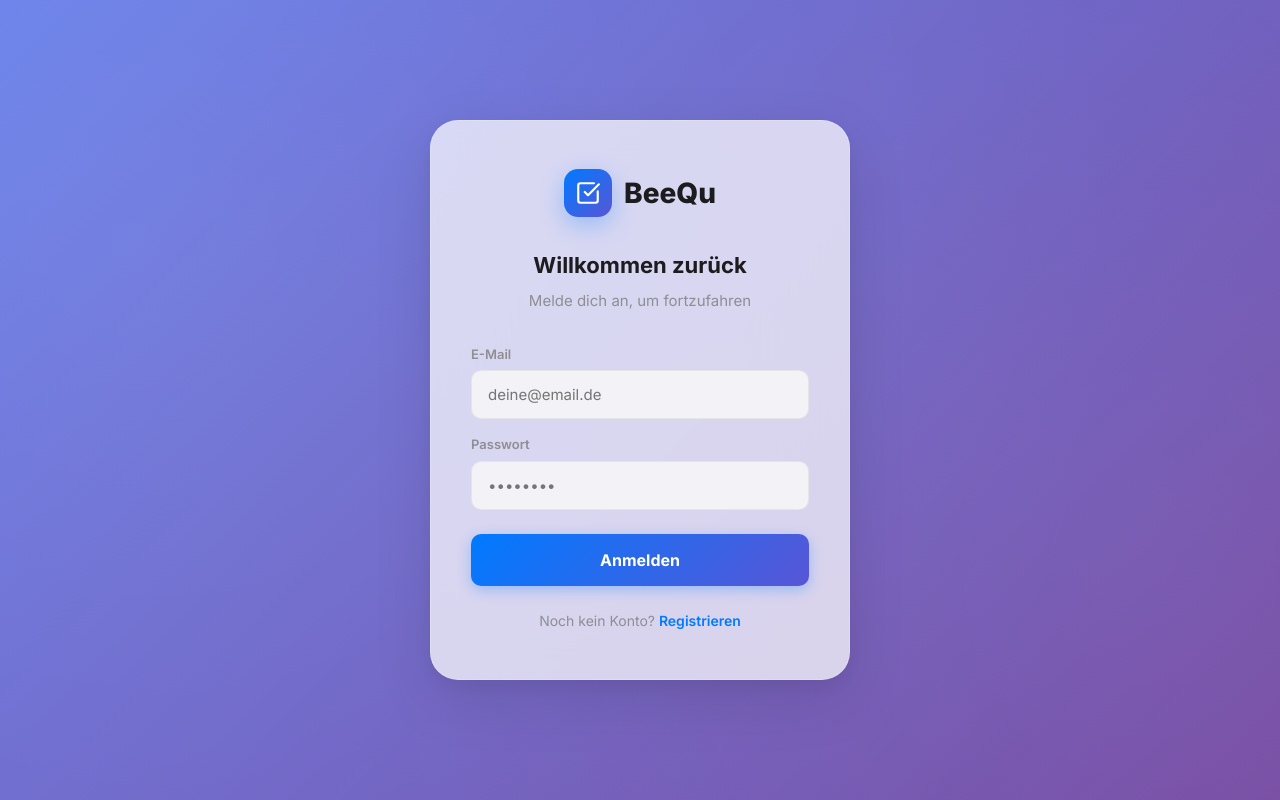
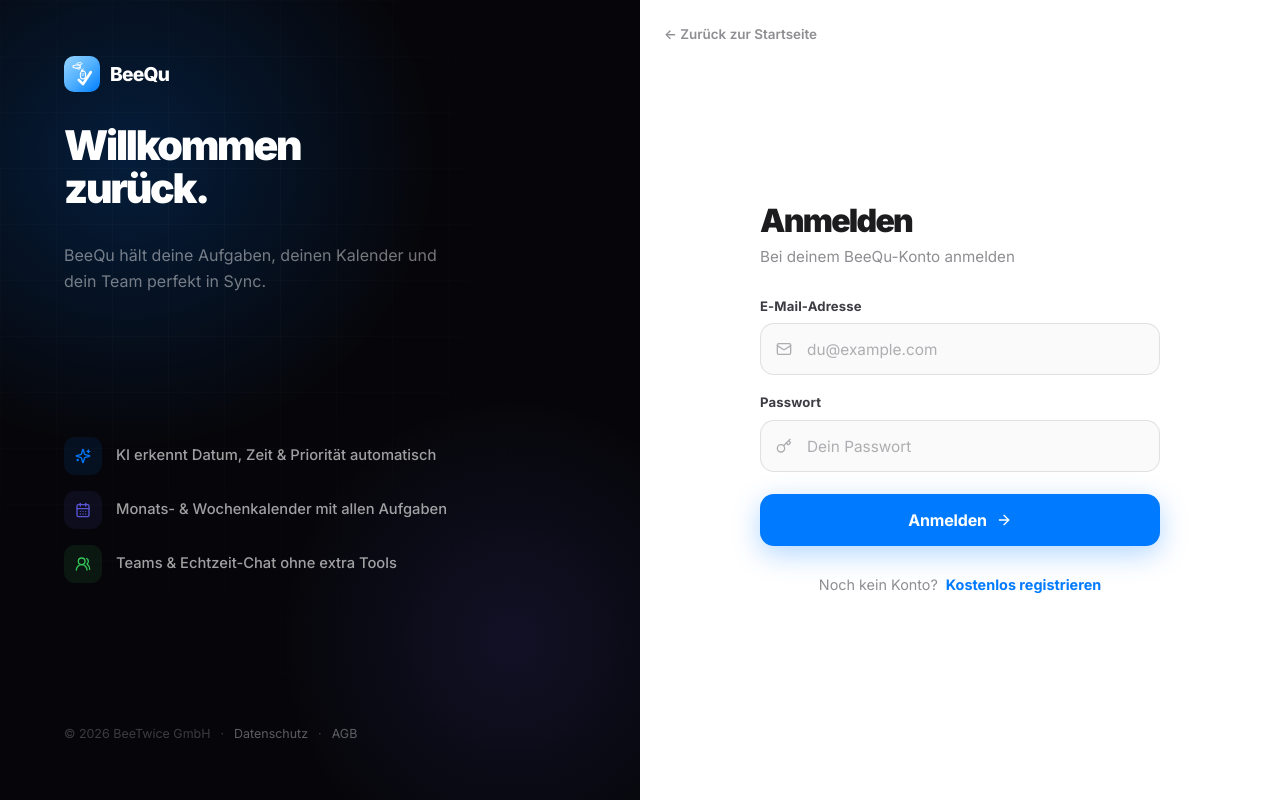
Before and after one commit to monzasiz1/todo, a React (Vite) app in the folder frontend/: page /login in a window 1280 px wide. Built offline with nearby package versions, Linux system fonts and the light colour scheme.

Commit message:
Add files via upload

```diff
--- a/frontend/src/pages/Login.jsx
+++ b/frontend/src/pages/Login.jsx
@@ -2,10 +2,12 @@ import { useState } from 'react';
 import { Link, useNavigate } from 'react-router-dom';
 import { useAuthStore } from '../store/authStore';
 import { motion } from 'framer-motion';
-import { CheckSquare, Mail, Lock } from 'lucide-react';
+import { AlertCircle, ArrowRight, CalendarDays, Key, Mail, Sparkles, UsersRound } from 'lucide-react';
+
+const ease = [0.25, 0.46, 0.45, 0.94];
 
 export default function Login() {
-  const [email, setEmail] = useState('');
+  const [email, setEmail]       = useState('');
   const [password, setPassword] = useState('');
   const { login, loading, error, clearError } = useAuthStore();
   const navigate = useNavigate();
@@ -18,75 +20,129 @@ export default function Login() {
   };
 
   return (
-    <div className="auth-page">
-      <motion.div
-        className="auth-card"
-        initial={{ opacity: 0, scale: 0.95, y: 20 }}
-        animate={{ opacity: 1, scale: 1, y: 0 }}
-        transition={{ duration: 0.5, ease: [0.25, 0.46, 0.45, 0.94] }}
-      >
-        <div className="auth-logo">
-          <div className="auth-logo-icon">
-            <CheckSquare size={26} />
-          </div>
-          <h1>BeeQu</h1>
+    <div className="bq-auth-page">
+
+      {/* ── Left: dark branded panel ── */}
+      <div className="bq-auth-brand">
+        <div className="bq-auth-brand-top">
+          <Link to="/landing" className="bq-auth-logo">
+            <img src="/icons/icon.svg" alt="BeeQu" />
+            <span>BeeQu</span>
+          </Link>
+
+          <h2 className="bq-auth-brand-headline">Willkommen{'\n'}zurück.</h2>
+
+          <p className="bq-auth-brand-sub">
+            BeeQu hält deine Aufgaben, deinen Kalender und dein Team perfekt in Sync.
+          </p>
         </div>
 
-        <h2 className="auth-title">Willkommen zurück</h2>
-        <p className="auth-subtitle">Melde dich an, um fortzufahren</p>
+        <div className="bq-auth-features">
+          {[
+            { icon: Sparkles,     color: '#007AFF', text: 'KI erkennt Datum, Zeit & Priorität automatisch' },
+            { icon: CalendarDays, color: '#5856D6', text: 'Monats- & Wochenkalender mit allen Aufgaben' },
+            { icon: UsersRound,   color: '#34C759', text: 'Teams & Echtzeit-Chat ohne extra Tools' },
+          ].map(({ icon: Icon, color, text }) => (
+            <div key={text} className="bq-auth-feature">
+              <div className="bq-auth-feature-icon" style={{ background: `${color}18`, color }}>
+                <Icon size={16} />
+              </div>
+              <span>{text}</span>
+            </div>
+          ))}
+        </div>
+
+        <div className="bq-auth-brand-footer">
+          <span>© 2026 BeeTwice GmbH</span>
+          <span>·</span>
+          <a href="#">Datenschutz</a>
+          <span>·</span>
+          <a href="#">AGB</a>
+        </div>
+      </div>
+
+      {/* ── Right: form panel ── */}
+      <div className="bq-auth-form-panel">
+        <Link to="/landing" className="bq-auth-back">
+          ← Zurück zur Startseite
+        </Link>
+
+        <motion.div
+          className="bq-auth-form-inner"
+          initial={{ opacity: 0, y: 20 }}
+          animate={{ opacity: 1, y: 0 }}
+          transition={{ duration: 0.42, ease }}
+        >
+          {/* Mobile-only logo */}
+          <div className="bq-auth-mobile-logo">
+            <img src="/icons/icon.svg" alt="BeeQu" />
+            <span>BeeQu</span>
+          </div>
+
+          <div className="bq-auth-form-head">
+            <h1>Anmelden</h1>
+            <p>Bei deinem BeeQu-Konto anmelden</p>
+          </div>
 
           {error && (
             <motion.div
-            className="auth-error"
-            initial={{ opacity: 0, y: -10 }}
+              className="bq-auth-error"
+              initial={{ opacity: 0, y: -8 }}
               animate={{ opacity: 1, y: 0 }}
             >
-            {error}
+              <AlertCircle size={15} />
+              <span>{error}</span>
             </motion.div>
           )}
 
-        <form className="auth-form" onSubmit={handleSubmit}>
-          <div className="auth-field">
-            <label>E-Mail</label>
+          <form className="bq-auth-form" onSubmit={handleSubmit}>
+            <div className="bq-field">
+              <label htmlFor="email">E-Mail-Adresse</label>
+              <div className="bq-input-wrap">
+                <Mail size={16} className="bq-input-icon" />
                 <input
+                  id="email"
                   type="email"
-              placeholder="deine@email.de"
+                  placeholder="du@example.com"
                   value={email}
                   onChange={(e) => setEmail(e.target.value)}
                   required
                   autoComplete="email"
                 />
               </div>
+            </div>
 
-          <div className="auth-field">
-            <label>Passwort</label>
+            <div className="bq-field">
+              <label htmlFor="password">Passwort</label>
+              <div className="bq-input-wrap">
+                <Key size={16} className="bq-input-icon" />
                 <input
+                  id="password"
                   type="password"
-              placeholder="••••••••"
+                  placeholder="Dein Passwort"
                   value={password}
                   onChange={(e) => setPassword(e.target.value)}
                   required
-              minLength={6}
                   autoComplete="current-password"
                 />
               </div>
+            </div>
 
-          <button type="submit" className="auth-submit" disabled={loading}>
-            {loading ? (
-              <span style={{ display: 'flex', alignItems: 'center', justifyContent: 'center', gap: 8 }}>
-                <span className="spinner" /> Anmelden...
-              </span>
-            ) : (
-              'Anmelden'
-            )}
+            <button type="submit" className="bq-auth-submit" disabled={loading}>
+              {loading
+                ? <span className="bq-auth-spinner" />
+                : <> Anmelden <ArrowRight size={16} /> </>
+              }
             </button>
           </form>
 
-        <p className="auth-switch">
-          Noch kein Konto?{' '}
-          <Link to="/register">Registrieren</Link>
-        </p>
+          <div className="bq-auth-switch">
+            <span>Noch kein Konto?</span>
+            <Link to="/register">Kostenlos registrieren</Link>
+          </div>
         </motion.div>
+      </div>
+
     </div>
   );
 }
--- a/frontend/src/pages/Register.jsx
+++ b/frontend/src/pages/Register.jsx
@@ -2,11 +2,13 @@ import { useState } from 'react';
 import { Link, useNavigate } from 'react-router-dom';
 import { useAuthStore } from '../store/authStore';
 import { motion } from 'framer-motion';
-import { CheckSquare } from 'lucide-react';
+import { AlertCircle, ArrowRight, CalendarDays, Key, Mail, Sparkles, User, UsersRound } from 'lucide-react';
+
+const ease = [0.25, 0.46, 0.45, 0.94];
 
 export default function Register() {
-  const [name, setName] = useState('');
-  const [email, setEmail] = useState('');
+  const [name, setName]         = useState('');
+  const [email, setEmail]       = useState('');
   const [password, setPassword] = useState('');
   const { register, loading, error, clearError } = useAuthStore();
   const navigate = useNavigate();
@@ -19,37 +21,88 @@ export default function Register() {
   };
 
   return (
-    <div className="auth-page">
-      <motion.div
-        className="auth-card"
-        initial={{ opacity: 0, scale: 0.95, y: 20 }}
-        animate={{ opacity: 1, scale: 1, y: 0 }}
-        transition={{ duration: 0.5, ease: [0.25, 0.46, 0.45, 0.94] }}
-      >
-        <div className="auth-logo">
-          <div className="auth-logo-icon">
-            <CheckSquare size={26} />
-          </div>
-          <h1>BeeQu</h1>
+    <div className="bq-auth-page">
+
+      {/* ── Left: dark branded panel ── */}
+      <div className="bq-auth-brand">
+        <div className="bq-auth-brand-top">
+          <Link to="/landing" className="bq-auth-logo">
+            <img src="/icons/icon.svg" alt="BeeQu" />
+            <span>BeeQu</span>
+          </Link>
+
+          <h2 className="bq-auth-brand-headline">{'Kostenlos starten.\nIn 30 Sekunden.'}</h2>
+
+          <p className="bq-auth-brand-sub">
+            Tasks, Kalender und KI-Assistent — alles in einer App von BeeTwice. Keine Kreditkarte nötig.
+          </p>
         </div>
 
-        <h2 className="auth-title">Konto erstellen</h2>
-        <p className="auth-subtitle">Starte jetzt mit deinem KI-Assistenten</p>
+        <div className="bq-auth-features">
+          {[
+            { icon: Sparkles,     color: '#007AFF', text: 'KI erkennt Datum, Zeit & Priorität automatisch' },
+            { icon: CalendarDays, color: '#5856D6', text: 'Monats- & Wochenkalender mit allen Aufgaben' },
+            { icon: UsersRound,   color: '#34C759', text: 'Teams & Echtzeit-Chat ohne extra Tools' },
+          ].map(({ icon: Icon, color, text }) => (
+            <div key={text} className="bq-auth-feature">
+              <div className="bq-auth-feature-icon" style={{ background: `${color}18`, color }}>
+                <Icon size={16} />
+              </div>
+              <span>{text}</span>
+            </div>
+          ))}
+        </div>
+
+        <div className="bq-auth-brand-footer">
+          <span>© 2026 BeeTwice GmbH</span>
+          <span>·</span>
+          <a href="#">Datenschutz</a>
+          <span>·</span>
+          <a href="#">AGB</a>
+        </div>
+      </div>
+
+      {/* ── Right: form panel ── */}
+      <div className="bq-auth-form-panel">
+        <Link to="/landing" className="bq-auth-back">
+          ← Zurück zur Startseite
+        </Link>
+
+        <motion.div
+          className="bq-auth-form-inner"
+          initial={{ opacity: 0, y: 20 }}
+          animate={{ opacity: 1, y: 0 }}
+          transition={{ duration: 0.42, ease }}
+        >
+          {/* Mobile-only logo */}
+          <div className="bq-auth-mobile-logo">
+            <img src="/icons/icon.svg" alt="BeeQu" />
+            <span>BeeQu</span>
+          </div>
+
+          <div className="bq-auth-form-head">
+            <h1>Konto erstellen</h1>
+            <p>Kostenlos starten — keine Kreditkarte nötig</p>
+          </div>
 
           {error && (
             <motion.div
-            className="auth-error"
-            initial={{ opacity: 0, y: -10 }}
+              className="bq-auth-error"
+              initial={{ opacity: 0, y: -8 }}
               animate={{ opacity: 1, y: 0 }}
             >
-            {error}
+              <AlertCircle size={15} />
+              <span>{error}</span>
             </motion.div>
           )}
 
-        <form className="auth-form" onSubmit={handleSubmit}>
-          <div className="auth-field">
-            <label>Name</label>
+          <form className="bq-auth-form" onSubmit={handleSubmit}>
+            <div className="bq-field">
+              <label htmlFor="name">Vollständiger Name</label>
+              <div className="bq-input-wrap">
+                <User size={16} className="bq-input-icon" />
                 <input
+                  id="name"
                   type="text"
                   placeholder="Max Mustermann"
                   value={name}
@@ -58,24 +111,32 @@ export default function Register() {
                   autoComplete="name"
                 />
               </div>
+            </div>
 
-          <div className="auth-field">
-            <label>E-Mail</label>
+            <div className="bq-field">
+              <label htmlFor="email">E-Mail-Adresse</label>
+              <div className="bq-input-wrap">
+                <Mail size={16} className="bq-input-icon" />
                 <input
+                  id="email"
                   type="email"
-              placeholder="deine@email.de"
+                  placeholder="du@example.com"
                   value={email}
                   onChange={(e) => setEmail(e.target.value)}
                   required
                   autoComplete="email"
                 />
               </div>
+            </div>
 
-          <div className="auth-field">
-            <label>Passwort</label>
+            <div className="bq-field">
+              <label htmlFor="password">Passwort</label>
+              <div className="bq-input-wrap">
+                <Key size={16} className="bq-input-icon" />
                 <input
+                  id="password"
                   type="password"
-              placeholder="Mindestens 6 Zeichen"
+                  placeholder="Mind. 6 Zeichen"
                   value={password}
                   onChange={(e) => setPassword(e.target.value)}
                   required
@@ -83,23 +144,29 @@ export default function Register() {
                   autoComplete="new-password"
                 />
               </div>
+            </div>
 
-          <button type="submit" className="auth-submit" disabled={loading}>
-            {loading ? (
-              <span style={{ display: 'flex', alignItems: 'center', justifyContent: 'center', gap: 8 }}>
-                <span className="spinner" /> Registrieren...
-              </span>
-            ) : (
-              'Konto erstellen'
-            )}
+            <p className="bq-auth-consent">
+              Mit der Registrierung stimmst du unseren{' '}
+              <a href="#">AGB</a> und der{' '}
+              <a href="#">Datenschutzerklärung</a> zu.
+            </p>
+
+            <button type="submit" className="bq-auth-submit" disabled={loading}>
+              {loading
+                ? <span className="bq-auth-spinner" />
+                : <> Konto erstellen <ArrowRight size={16} /> </>
+              }
             </button>
           </form>
 
-        <p className="auth-switch">
-          Bereits ein Konto?{' '}
+          <div className="bq-auth-switch">
+            <span>Bereits ein Konto?</span>
             <Link to="/login">Anmelden</Link>
-        </p>
+          </div>
         </motion.div>
+      </div>
+
     </div>
   );
 }
```
Also changed, not shown: frontend/public/icons/icon.svg, frontend/src/index.css. Lines whose indentation alone changed are shown as unchanged.
